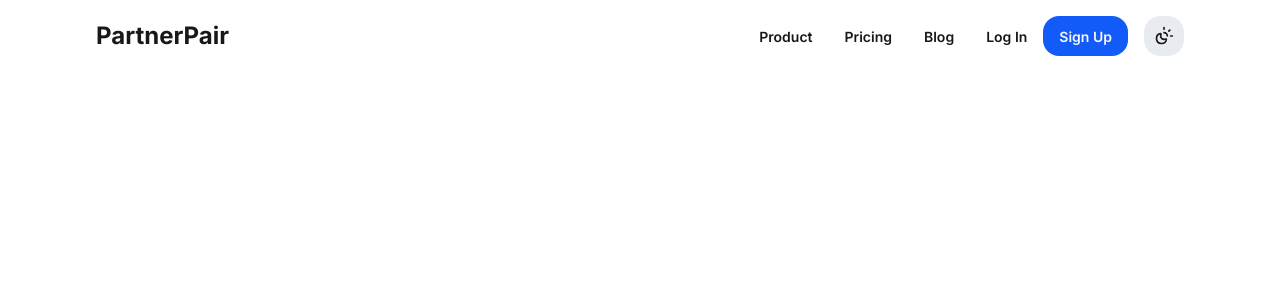
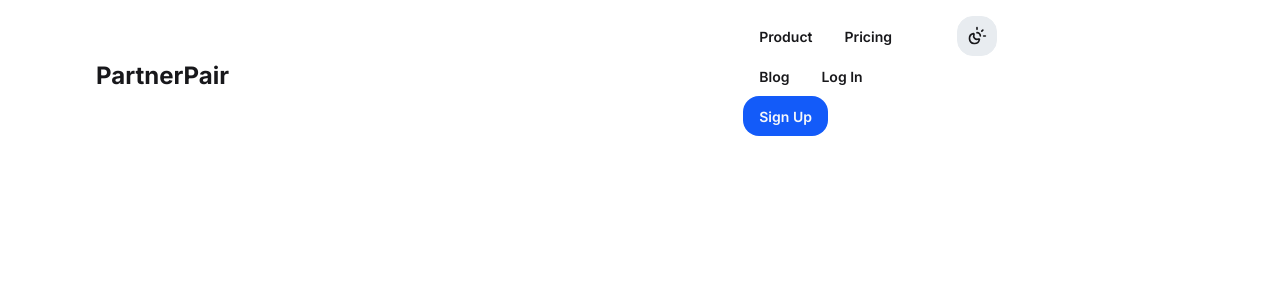
Before and after one commit to delta6626/partnerpair, a React (Vite) app: page / in a window 1280 px wide. Shown: the top 300 px of the page. Built offline with nearby package versions, Linux system fonts and the light colour scheme; no server answers.

Commit message:
fix theme changer in mobile menu

```diff
--- a/src/components/ThemeChanger.tsx
+++ b/src/components/ThemeChanger.tsx
@@ -6,9 +6,13 @@ export const ThemeChanger = ({ forMobile }: ThemeChangerProps) => {
   const { theme, setTheme } = useTheme();
 
   return (
-    <div className="">
-      <div className="dropdown dropdown-bottom dropdown-end">
-        <div tabIndex={0} role="button" className="btn btn-square">
+    <div className="w-full">
+      <div className="w-full dropdown dropdown-bottom dropdown-end">
+        <div
+          tabIndex={0}
+          role="button"
+          className={forMobile ? "btn w-full" : "btn btn-square"}
+        >
           {/* Icon for theme changer button */}
 
           {theme === "light" ? (
```
